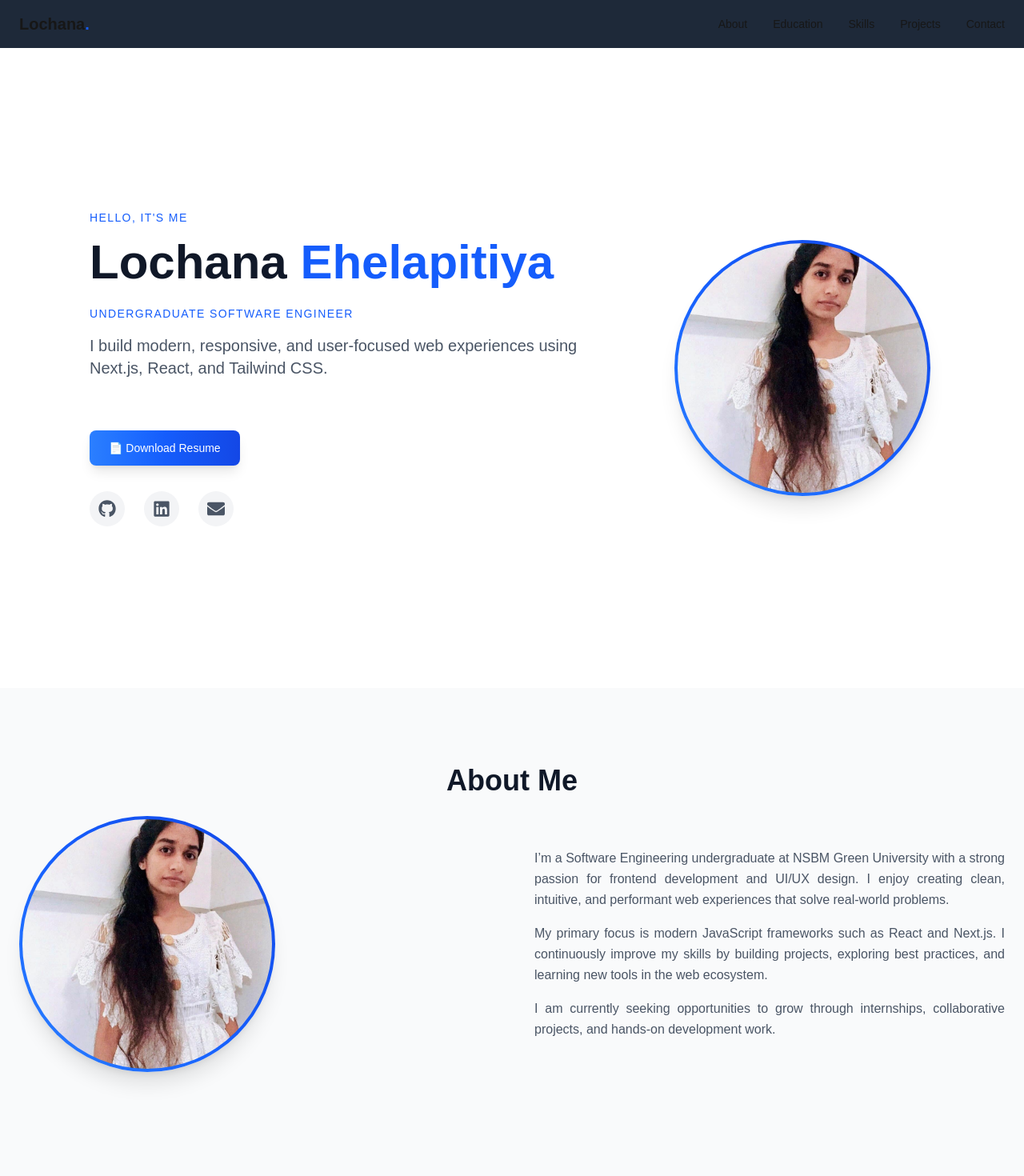
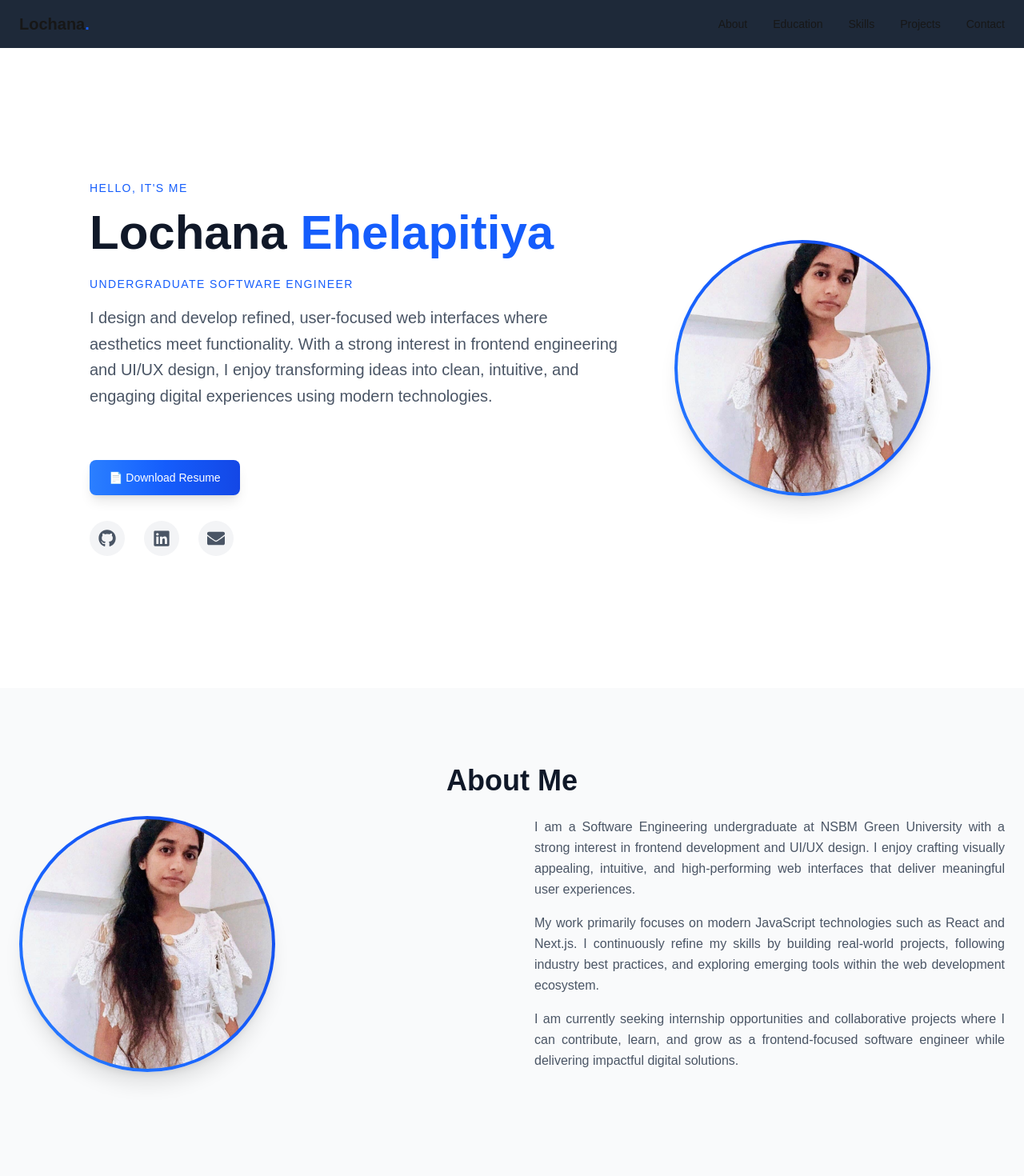
Before and after one commit to lochana2002/portfolio, a Next.js app: page / in a window 1280 px wide. Shown: the top 1470 px of the page at 80% size. Built offline with nearby package versions, Linux system fonts and the light colour scheme.

Commit message:
feat:added contact form

```diff
--- a/app/page.tsx
+++ b/app/page.tsx
@@ -30,10 +30,13 @@ export default function Home() {
   Undergraduate Software Engineer
 </p>
 
-      <p className="text-lg md:text-xl text-gray-600 dark:text-gray-400 max-w-2xl mb-10">
-        I build modern, responsive, and user-focused web experiences using
-        Next.js, React, and Tailwind CSS.
+<p className="text-lg md:text-xl text-gray-600 dark:text-gray-400 max-w-2xl mb-10 leading-relaxed">
+  I design and develop refined, user-focused web interfaces where aesthetics meet
+  functionality. With a strong interest in frontend engineering and UI/UX design,
+  I enjoy transforming ideas into clean, intuitive, and engaging digital
+  experiences using modern technologies.
 </p>
+
 
       {/* ================= RESUME BUTTON ================= */}
 <a
@@ -171,23 +174,24 @@ export default function Home() {
     {/* ================= TEXT CONTENT (RIGHT) ================= */}
     <div className="text-justify">
 
-
 <p className="text-gray-600 dark:text-gray-400 mb-4 leading-relaxed">
-        I’m a Software Engineering undergraduate at NSBM Green University with a
-        strong passion for frontend development and UI/UX design. I enjoy creating
-        clean, intuitive, and performant web experiences that solve real-world
-        problems.
+  I am a Software Engineering undergraduate at NSBM Green University with a strong
+  interest in frontend development and UI/UX design. I enjoy crafting visually
+  appealing, intuitive, and high-performing web interfaces that deliver meaningful
+  user experiences.
 </p>
 
 <p className="text-gray-600 dark:text-gray-400 mb-4 leading-relaxed">
-        My primary focus is modern JavaScript frameworks such as React and Next.js.
-        I continuously improve my skills by building projects, exploring best
-        practices, and learning new tools in the web ecosystem.
+  My work primarily focuses on modern JavaScript technologies such as React and
+  Next.js. I continuously refine my skills by building real-world projects,
+  following industry best practices, and exploring emerging tools within the web
+  development ecosystem.
 </p>
 
 <p className="text-gray-600 dark:text-gray-400 leading-relaxed">
-        I am currently seeking opportunities to grow through internships,
-        collaborative projects, and hands-on development work.
+  I am currently seeking internship opportunities and collaborative projects where
+  I can contribute, learn, and grow as a frontend-focused software engineer while
+  delivering impactful digital solutions.
 </p>
     </div>
 
@@ -444,34 +448,40 @@ export default function Home() {
 </section>
 
     {/* ================= CONTACT ================= */}
-      <section id="contact" className="min-h-screen py-24 bg-gray-50 dark:bg-gray-800">
-        <div className="max-w-4xl mx-auto px-6 text-center">
+<section
+  id="contact"
+  className="min-h-screen py-24 bg-gray-50 dark:bg-gray-800"
+>
+  <div className="max-w-6xl mx-auto px-6 grid md:grid-cols-2 gap-14 items-center">
+
+    {/* ================= LEFT : TEXT ================= */}
+    <div className="text-left">
       <h2 className="text-3xl md:text-4xl font-bold mb-4 text-gray-900 dark:text-white">
         Get In Touch
       </h2>
 
-          <p className="text-gray-600 dark:text-gray-400 mb-10">
-            I’m always open to discussing new projects, internship opportunities,
-            or collaborations. Feel free to reach out — I’d love to connect.
+      <p className="text-gray-600 dark:text-gray-400 mb-8 leading-relaxed">
+        I’m open to discussing new projects, internship opportunities, or
+        collaborations. Whether you have a question or just want to connect,
+        feel free to reach out.
       </p>
 
-
       {/* ================= SOCIAL LINKS ================= */}
-<div className="mt-8 flex justify-center gap-6">
+      <div className="flex gap-5">
         {[
           {
             href: "https://github.com/lochana2002",
-      icon: <FaGithub size={22} />,
+            icon: <FaGithub size={20} />,
             label: "GitHub",
           },
           {
-      href: "https://linkedin.com/in/https://www.linkedin.com/in/lochana-ehelapitiya-1898a9350",
-      icon: <FaLinkedin size={22} />,
+            href: "https://www.linkedin.com/in/lochana-ehelapitiya-1898a9350",
+            icon: <FaLinkedin size={20} />,
             label: "LinkedIn",
           },
           {
             href: "mailto:ehltehelapitiya@gmail.com",
-      icon: <FaEnvelope size={22} />,
+            icon: <FaEnvelope size={20} />,
             label: "Email",
           },
         ].map((item) => (
@@ -485,34 +495,107 @@ export default function Home() {
               w-11 h-11
               flex items-center justify-center
               rounded-full
-        bg-gray-100 dark:bg-gray-800
+              bg-white dark:bg-gray-900
+              border border-gray-200 dark:border-gray-700
               text-gray-600 dark:text-gray-400
               transition-all duration-300
               hover:scale-110
             "
           >
-      {/* Gradient Glow */}
+            {/* Glow */}
             <span
               className="
                 absolute inset-0
                 rounded-full
-          bg-gradient-to-tr from-blue-500 via-blue-600 to-blue-700
-          opacity-0
-          blur-lg
+                bg-blue-600
+                opacity-0 blur-lg
                 transition-opacity duration-300
-          group-hover:opacity-70
+                group-hover:opacity-40
               "
             />
-
-      {/* Icon */}
-      <span className="relative z-10 group-hover:text-white">
+            <span className="relative z-10 group-hover:text-blue-600">
               {item.icon}
             </span>
           </a>
         ))}
       </div>
     </div>
+
+    {/* ================= RIGHT : CONTACT FORM ================= */}
+    <div className="bg-white dark:bg-gray-900 rounded-2xl shadow-lg p-8">
+      <form className="space-y-6">
+        {/* Name */}
+        <div>
+          <label className="block text-sm font-medium text-gray-700 dark:text-gray-300 mb-2">
+            Your Name
+          </label>
+          <input
+            type="text"
+            placeholder="Your name here..."
+            className="
+              w-full px-4 py-3 rounded-lg
+              bg-gray-50 dark:bg-gray-800
+              border border-gray-200 dark:border-gray-700
+              text-gray-900 dark:text-white
+              focus:outline-none focus:ring-2 focus:ring-blue-600
+            "
+          />
+        </div>
+
+        {/* Email */}
+        <div>
+          <label className="block text-sm font-medium text-gray-700 dark:text-gray-300 mb-2">
+            Email Address
+          </label>
+          <input
+            type="email"
+            placeholder="john@example.com"
+            className="
+              w-full px-4 py-3 rounded-lg
+              bg-gray-50 dark:bg-gray-800
+              border border-gray-200 dark:border-gray-700
+              text-gray-900 dark:text-white
+              focus:outline-none focus:ring-2 focus:ring-blue-600
+            "
+          />
+        </div>
+
+        {/* Message */}
+        <div>
+          <label className="block text-sm font-medium text-gray-700 dark:text-gray-300 mb-2">
+            Message
+          </label>
+          <textarea
+            rows={4}
+            placeholder="Tell me about your project..."
+            className="
+              w-full px-4 py-3 rounded-lg
+              bg-gray-50 dark:bg-gray-800
+              border border-gray-200 dark:border-gray-700
+              text-gray-900 dark:text-white
+              focus:outline-none focus:ring-2 focus:ring-blue-600
+            "
+          />
+        </div>
+
+        {/* Button */}
+        <button
+          type="submit"
+          className="
+            w-full py-3 rounded-lg
+            bg-blue-600 text-white
+            font-medium
+            hover:bg-blue-700
+            transition
+          "
+        >
+          Send Message
+        </button>
+      </form>
+    </div>
+  </div>
 </section>
+
     </>
   );
 }
```
Lines whose indentation alone changed are shown as unchanged.
